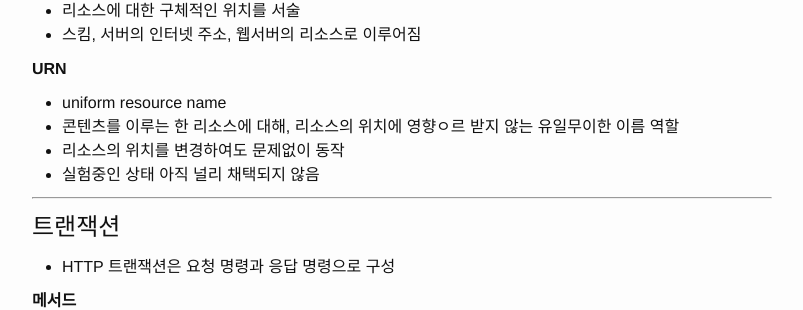
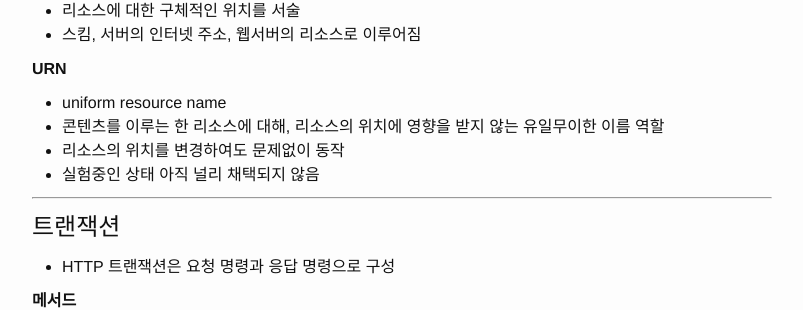
Before and after one commit to iloveulhj/iloveulhj.github.com, a Jekyll site: the page built from _posts/2015-03-15-http-basic.markdown, in a window 1280 px wide and 900 px high, scrolled down 877 px. Shown: the part 142-452 px from the top of the window, without its empty margins (238-1041 px from the left). Built offline with Jekyll 4.4.1, drawn with Linux system fonts in a browser that asks for light colours.

Commit message:
Update 2015-03-15-http-basic.markdown

```diff
--- a/_posts/2015-03-15-http-basic.markdown
+++ b/_posts/2015-03-15-http-basic.markdown
@@ -58,7 +58,7 @@ categories: jekyll update
 **URN**
 
 * uniform resource name
-* 콘텐츠를 이루는 한 리소스에 대해, 리소스의 위치에 영향ㅇ르 받지 않는 유일무이한 이름 역할
+* 콘텐츠를 이루는 한 리소스에 대해, 리소스의 위치에 영향을 받지 않는 유일무이한 이름 역할
 * 리소스의 위치를 변경하여도 문제없이 동작
 * 실험중인 상태 아직 널리 채택되지 않음
 
```
